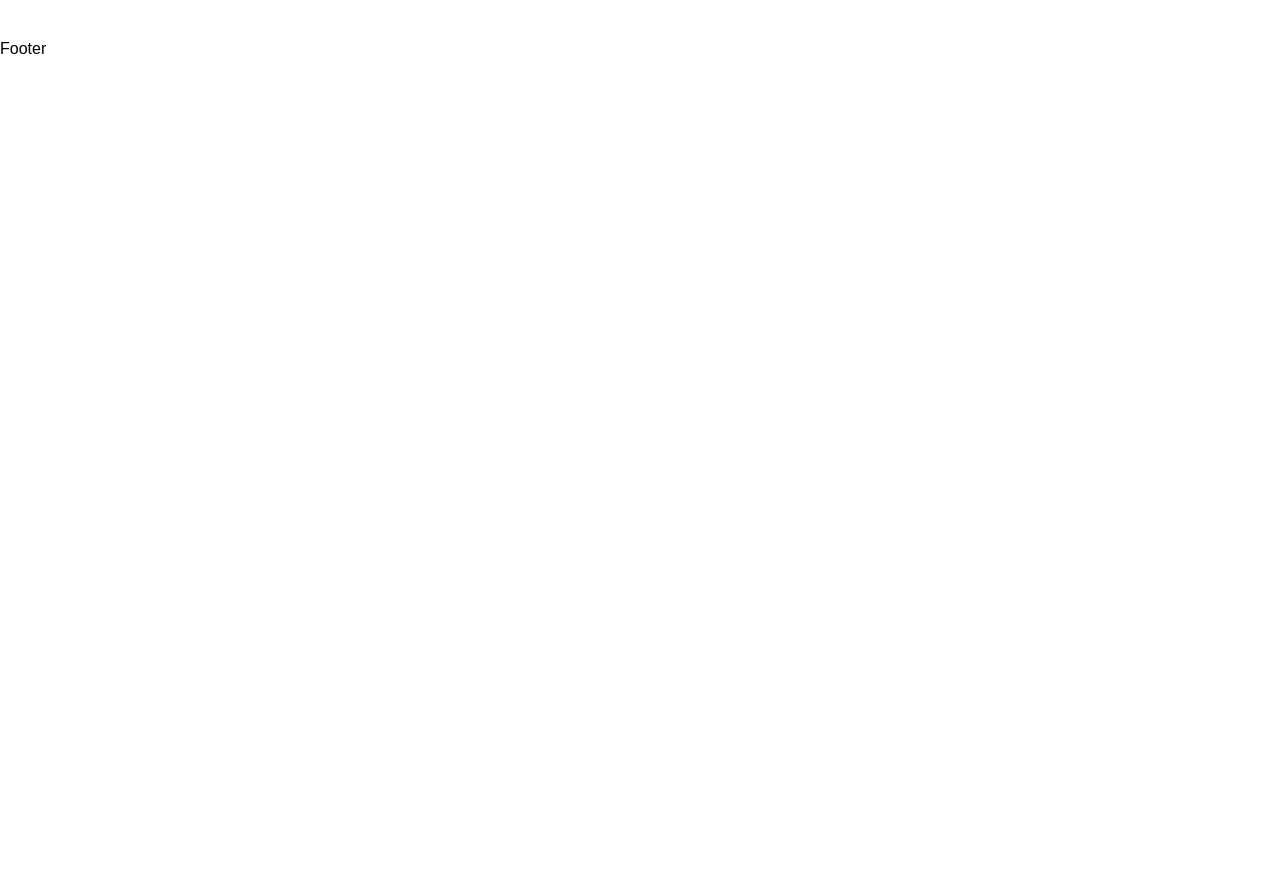
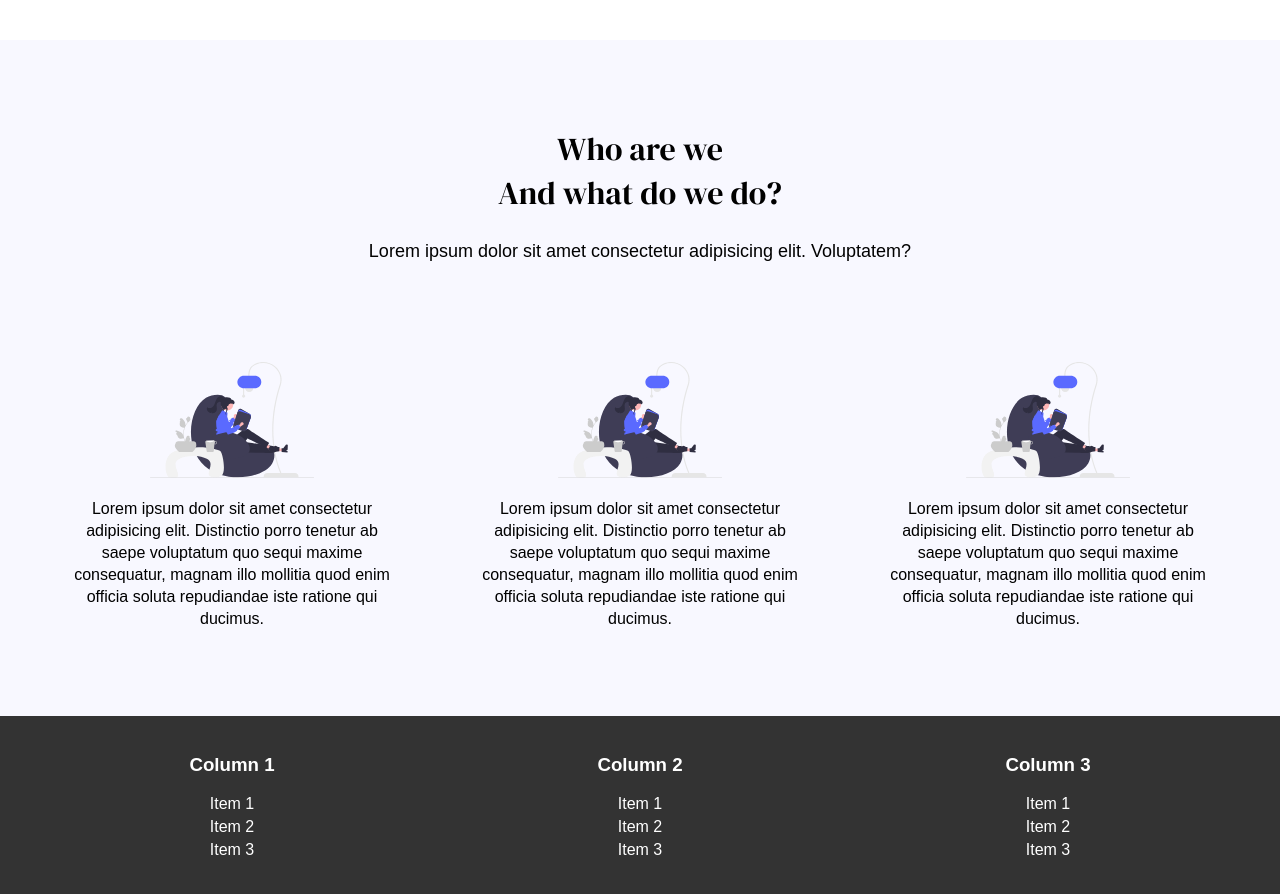
Before and after one commit to Bookable-texts/Bookable-texts, a React (Vite) app: page / in a window 1280 px wide. Shown: the part 840-1734 px from the top of the page. Before the commit the page ends 898 px from the top, so only its background shows below. Built offline with nearby package versions, Linux system fonts and the light colour scheme; a web font is replaced by a local one.

Commit message:
Added the about section and styled it for desktop

```diff
--- a/src/components/Footer.jsx
+++ b/src/components/Footer.jsx
@@ -1,9 +1,39 @@
 import React from 'react'
+import '../styles/Footer.css'
 
-function Footer() {
+const Footer = () => {
   return (
-    <div>Footer</div>
-  )
+    <section className="footer">
+      <div className="container">
+        <div className="footer-content">
+          <div className="footer-column">
+            <h3>Column 1</h3>
+            <ul>
+              <li>Item 1</li>
+              <li>Item 2</li>
+              <li>Item 3</li>
+            </ul>
+          </div>
+          <div className="footer-column">
+            <h3>Column 2</h3>
+            <ul>
+              <li>Item 1</li>
+              <li>Item 2</li>
+              <li>Item 3</li>
+            </ul>
+          </div>
+          <div className="footer-column">
+            <h3>Column 3</h3>
+            <ul>
+              <li>Item 1</li>
+              <li>Item 2</li>
+              <li>Item 3</li>
+            </ul>
+          </div>
+        </div>
+      </div>
+    </section>
+  );
 }
 
 export default Footer
--- a/src/components/Navigation.jsx
+++ b/src/components/Navigation.jsx
@@ -1,7 +1,7 @@
 import React from 'react'
 import '../styles/Navigation.css'
 import { Link } from 'react-router-dom'
-import logo from '../../public/Logo.svg'
+import logo from '/Logo.svg'
 
 function Navigation() {
   return (
--- a/src/index.css
+++ b/src/index.css
@@ -19,11 +19,22 @@ a {
 }
 
 .title {
-    font-family: "DM Serif Display", serif;
+  font-family: "DM Serif Display", serif;
   font-weight: 400;
   font-style: normal;
   font-size: 42px;
   margin: 0;
+}
+
+.heading {
+    font-family: "DM Serif Display", serif;
+    font-weight: 400;
+    font-style: normal;
+    font-size: 32px;
+}
+
+.subheading {
+    font-size: 18px;
 }
 
 section {
@@ -35,6 +46,10 @@ section {
     max-width: 1204px;
     margin: 0 auto;
     padding: 0 30px;
+}
+
+.paragraph {
+    line-height: 22px;
 }
 
 /********* UI components *********/
@@ -68,7 +83,7 @@ section {
 }
 
 
-/********* colors *********/
+/********* text colors *********/
 .text_primary {
     color: var(--primary) !important;
 }
@@ -76,3 +91,51 @@ section {
 .text_secondary {
     color: var(--secondary) !important;
 }
+
+
+/********* background colors *********/
+.bg_ghostwhite {
+    background-color: ghostwhite;
+}
+
+/********* utility classes *********/
+.text_centered {
+    text-align: center;
+}
+
+.text_start {
+    text-align: start;
+}
+
+.text_end {
+    text-align: end;
+}
+
+.text_semi_bold {
+    font-weight:500;
+}
+
+.text_bold {
+    font-weight: 900;
+}
+
+.text_light {
+    font-weight: lighter;
+}
+
+.cards {
+    margin-top: 90px;
+    display: grid;
+    grid-template-columns: 1fr 1fr 1fr;
+    gap: 20px;
+
+}
+
+.card {
+    padding: 10px 30px;
+}
+
+.card .img_head img {
+    width: 50%;
+    margin: 0 auto;
+}
--- a/src/pages/Home.jsx
+++ b/src/pages/Home.jsx
@@ -2,10 +2,14 @@ import React from 'react'
 import heroImage from '../../public/hero.svg'
 import { Link } from 'react-router-dom'
 import '../styles/Home.css'
+import readingAvatar from '../../public/Reading_avatar.svg'
 
 function Home() {
   return (
-    <section className="hero" id='hero'>
+    <>
+    {/* hero section */}
+
+      <section className="hero" id='hero'>
       <div className="container">
         <div className="hero_grid">
           <div className="image">
@@ -25,6 +29,50 @@ function Home() {
         </div>
       </div>
     </section>
+
+    {/* hero section */}
+    <section className="about bg_ghostwhite" id="about">
+      <div className="container text_centered">
+        <h2 className="heading">Who are we <br /> And what do we do?</h2>
+        <p className="subheading">
+          Lorem ipsum dolor sit amet consectetur adipisicing elit. Voluptatem?
+        </p>
+        <div className="cards">
+          <div className="card">
+            <div className="img_head">
+              <img src={readingAvatar} alt="Card header image" />
+            </div>
+            <div className="card_content">
+              <p className="paragraph">
+                Lorem ipsum dolor sit amet consectetur adipisicing elit. Distinctio porro tenetur ab saepe voluptatum quo sequi maxime consequatur, magnam illo mollitia quod enim officia soluta repudiandae iste ratione qui ducimus.
+              </p>
+            </div>
+          </div>
+          <div className="card">
+            <div className="img_head">
+              <img src={readingAvatar} alt="Card header image" />
+            </div>
+            <div className="card_content">
+              <p className="paragraph">
+                Lorem ipsum dolor sit amet consectetur adipisicing elit. Distinctio porro tenetur ab saepe voluptatum quo sequi maxime consequatur, magnam illo mollitia quod enim officia soluta repudiandae iste ratione qui ducimus.
+              </p>
+            </div>
+          </div>
+          <div className="card">
+            <div className="img_head">
+              <img src={readingAvatar} alt="Card header image" />
+            </div>
+            <div className="card_content">
+              <p className="paragraph">
+                Lorem ipsum dolor sit amet consectetur adipisicing elit. Distinctio porro tenetur ab saepe voluptatum quo sequi maxime consequatur, magnam illo mollitia quod enim officia soluta repudiandae iste ratione qui ducimus.
+              </p>
+            </div>
+          </div>
+        </div>
+      </div>
+    </section>
+    </>
+
   )
 }
 
--- a/src/styles/Footer.css
+++ b/src/styles/Footer.css
@@ -0,0 +1,34 @@
+.footer {
+    background-color: #333;
+    color: #fff;
+    padding: 20px 0;
+    text-align: center;
+  }
+
+  .footer-content {
+    display: flex;
+    justify-content: space-between;
+    align-items: flex-start;
+  }
+
+  .footer-column {
+    flex: 1;
+    margin-right: 20px;
+  }
+
+  .footer-column:last-child {
+    margin-right: 0;
+  }
+
+  .footer-column h3 {
+    color: #fff;
+  }
+
+  .footer-column ul {
+    list-style-type: none;
+    padding: 0;
+  }
+
+  .footer-column ul li {
+    margin-bottom: 5px;
+  }
```
Also changed, not shown: public/Reading_avatar.svg (added).
